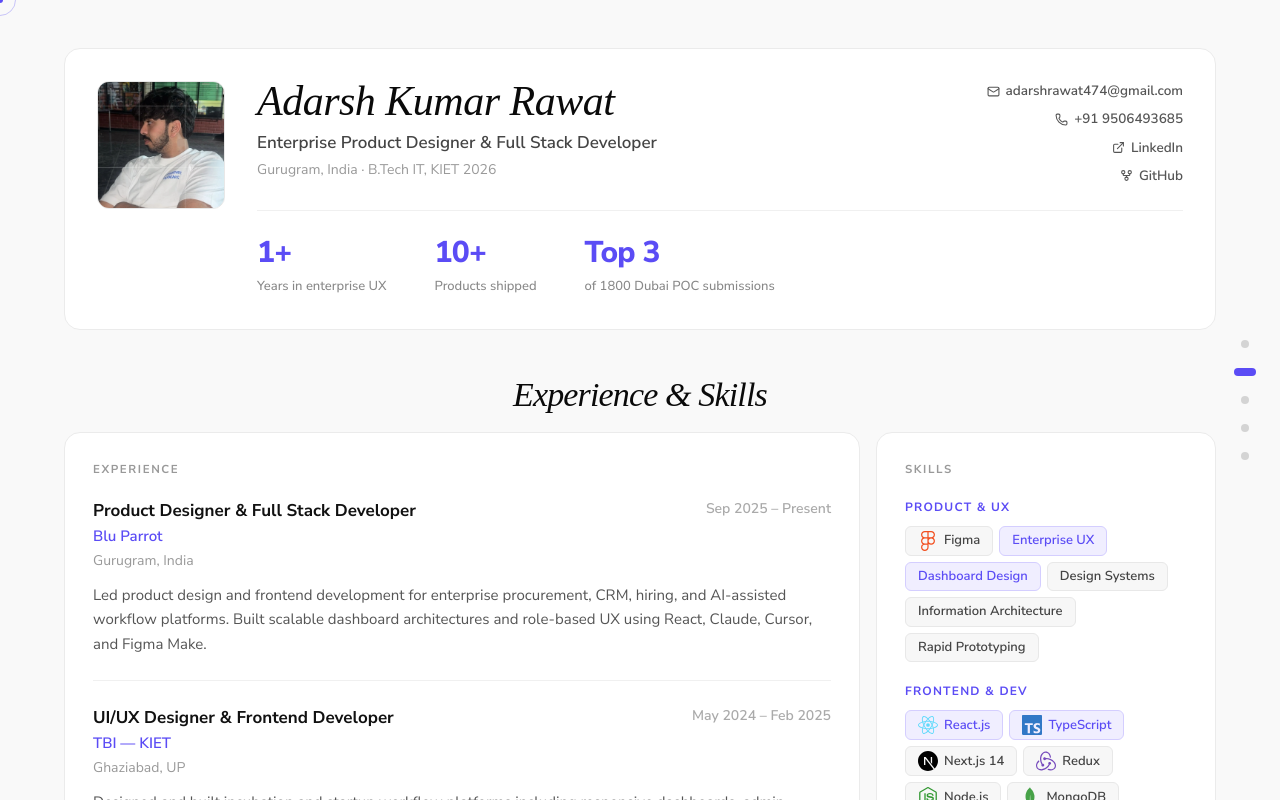
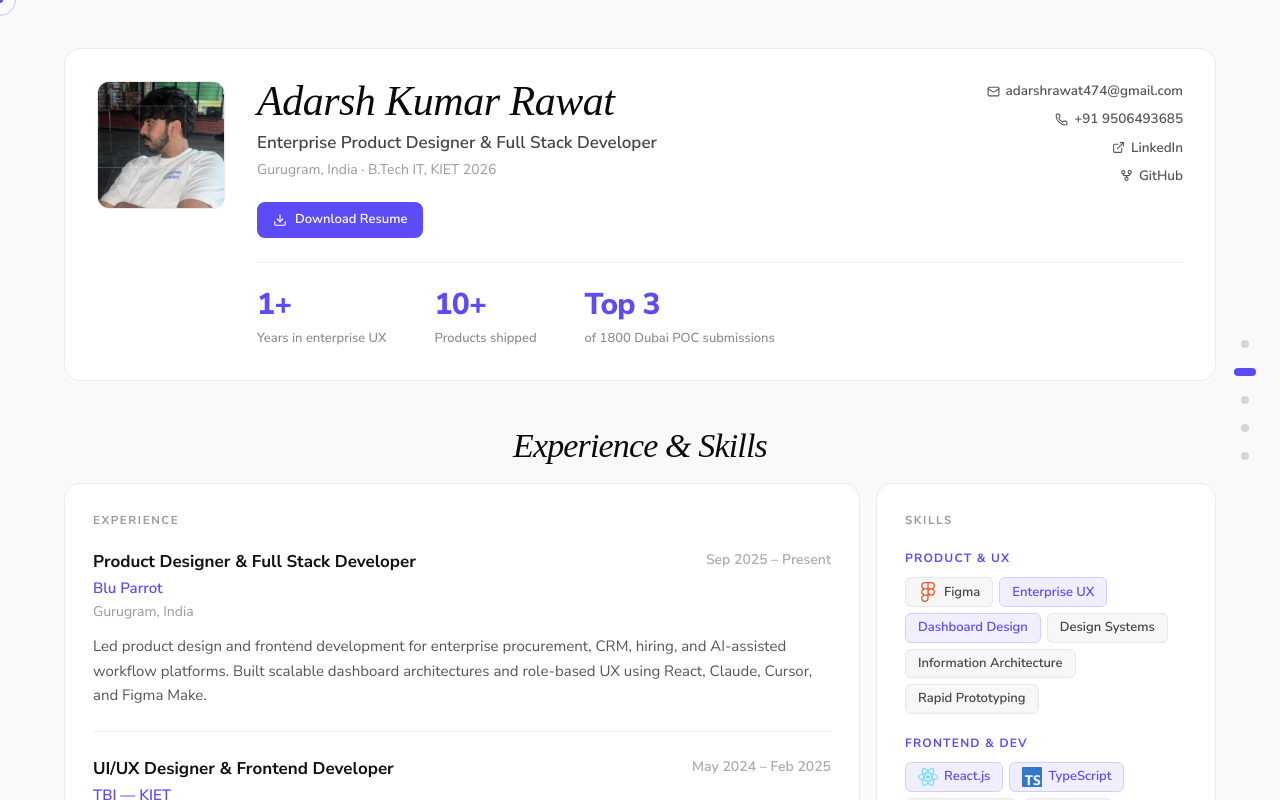
Before and after one commit to Adarshrawat26/portfolio, a React (Vite) app: page / in a window 1280 px wide. Shown: the top 800 px of the page. Built offline with nearby package versions, Linux system fonts and the light colour scheme; a web font is replaced by a local one.

Commit message:
Add download resume button

```diff
--- a/src/App.tsx
+++ b/src/App.tsx
@@ -1,5 +1,5 @@
 import { motion } from 'framer-motion';
-import { Mail, Phone, GitFork, ExternalLink, ArrowUpRight } from 'lucide-react';
+import { Mail, Phone, GitFork, ExternalLink, ArrowUpRight, Download } from 'lucide-react';
 import { experience, skills, projects, stats, links } from './data';
 import { SkillIcon } from './SkillIcon';
 import DotNav from './DotNav';
@@ -107,6 +107,16 @@
                   ))}
                 </div>
               </div>
+
+              {/* Download Resume */}
+              <a
+                href="/resume.pdf"
+                download="Adarsh_Rawat_Resume.pdf"
+                className="inline-flex items-center gap-2 mt-4 bg-[#5B4CF5] hover:bg-[#4a3de0] text-white text-[13px] font-semibold px-4 py-2 rounded-lg transition-colors group"
+              >
+                <Download size={14} className="group-hover:-translate-y-0.5 transition-transform" />
+                Download Resume
+              </a>
 
               {/* Stats */}
               <Divider />
```
Also changed, not shown: 1 other file (tests, documents, lock files or other folders).
